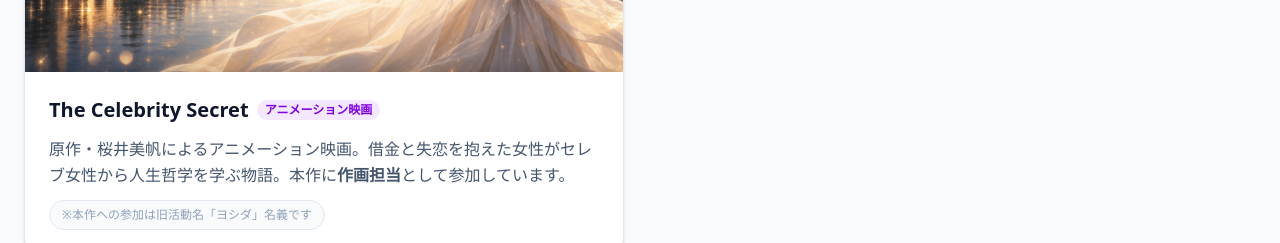
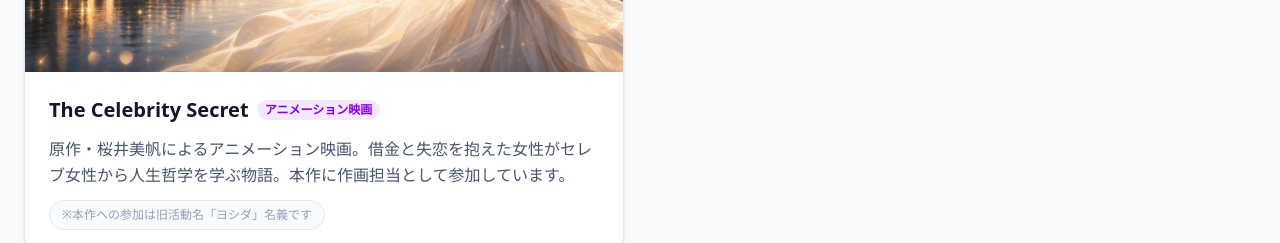
Before and after one commit to yohida-yoshi/aims-website, a Next.js app: page / in a window 1280 px wide. Shown: the part 3820-4063 px from the top of the page. Built offline with nearby package versions, Linux system fonts and the light colour scheme.

Commit message:
Remove bold from 作画担当 text

```diff
--- a/src/components/Works.tsx
+++ b/src/components/Works.tsx
@@ -221,7 +221,7 @@ export default function Works() {
                                 </span>
                             </div>
                             <p className="text-sm md:text-base text-slate-600 dark:text-slate-400 leading-relaxed mb-3">
-                                原作・桜井美帆によるアニメーション映画。借金と失恋を抱えた女性がセレブ女性から人生哲学を学ぶ物語。本作に<strong className="text-foreground">作画担当</strong>として参加しています。
+                                原作・桜井美帆によるアニメーション映画。借金と失恋を抱えた女性がセレブ女性から人生哲学を学ぶ物語。本作に作画担当として参加しています。
                             </p>
                             <p className="text-xs text-slate-400 dark:text-slate-500 bg-slate-50 dark:bg-slate-900 px-3 py-1.5 rounded-full inline-block border border-slate-200 dark:border-slate-800">
                                 ※本作への参加は旧活動名「ヨシダ」名義です
```
